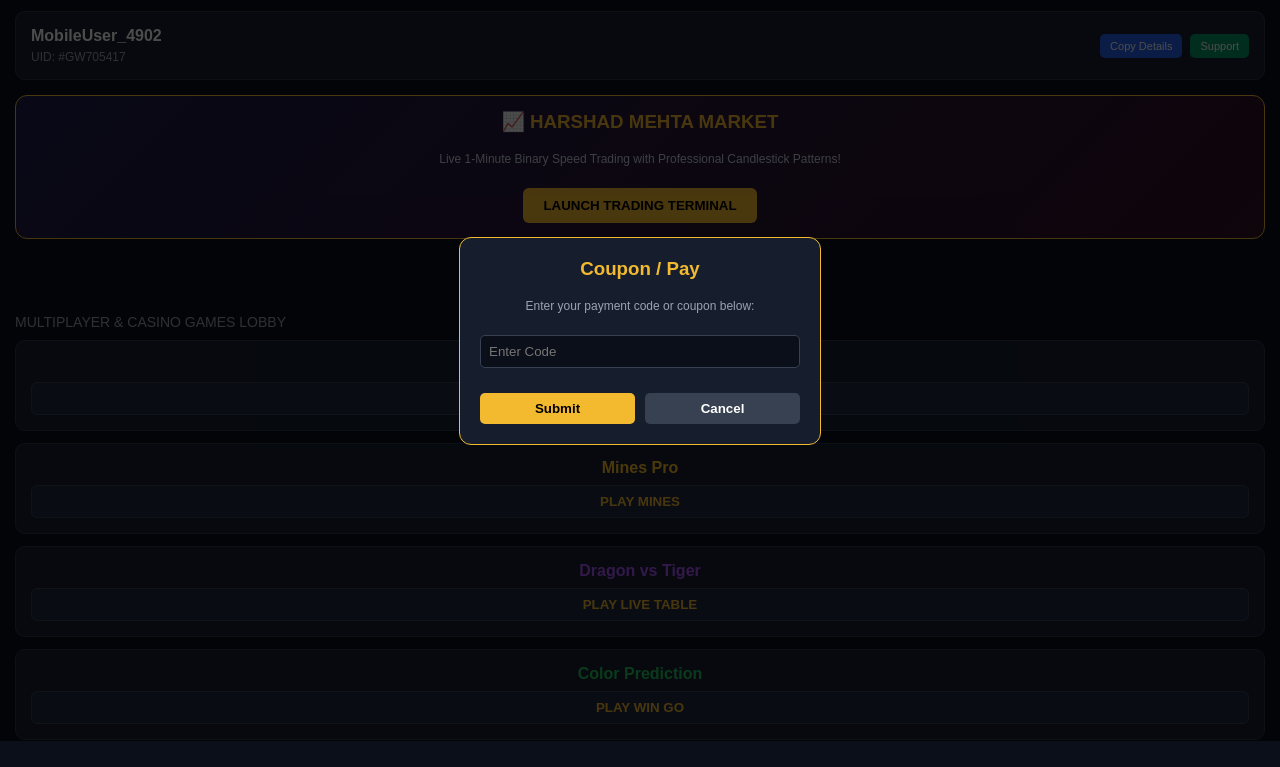
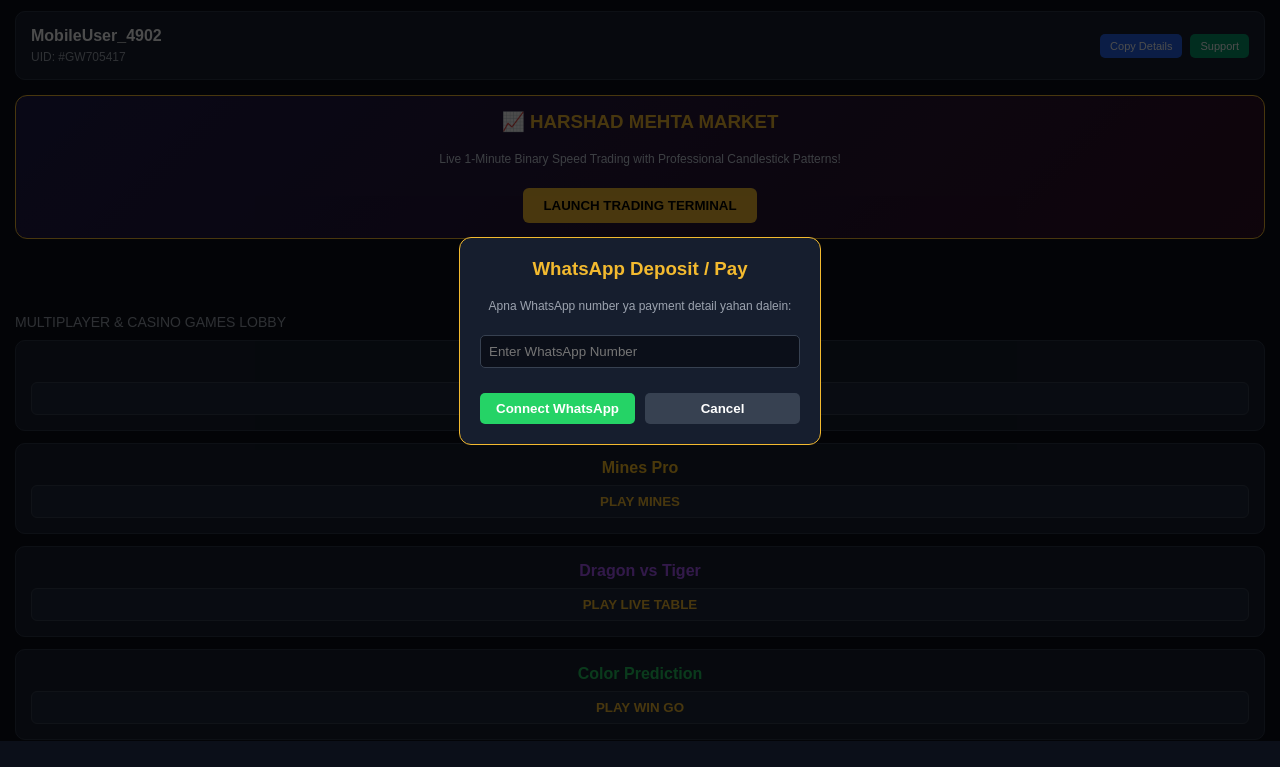
Before and after one commit to mahadevoffice81-beep/gowin11-backend, a website: page public/index.html in a window 1280 px wide. Both pictures are taken after a click on the button "🎟️ Coupon / Pay". Shown: the part 59-826 px from the top of the page. Drawn offline with Linux system fonts and the light colour scheme.

Commit message:
Update index.html

```diff
--- a/public/index.html
+++ b/public/index.html
@@ -149,7 +149,6 @@
             cursor: pointer;
         }
 
-        /* Responsible Gaming & Settings Button Style */
         .utility-bar {
             text-align: center;
             margin: 20px 0;
@@ -164,7 +163,6 @@
             font-size: 13px;
         }
 
-        /* Modal Styles */
         .modal-overlay {
             display: none;
             position: fixed;
@@ -213,13 +211,12 @@
             font-weight: bold;
             cursor: pointer;
         }
-        .btn-confirm { background: #f3ba2f; color: #000; }
+        .btn-confirm { background: #25D366; color: #fff; }
         .btn-close { background: #374151; color: #fff; }
     </style>
 </head>
 <body>
 
-    <!-- Header Section -->
     <div class="header">
         <div class="logo-area">🚀 Gowin11 VIP</div>
         <div class="header-right">
@@ -230,7 +227,6 @@
     </div>
 
     <div class="container">
-        <!-- User Profile Card -->
         <div class="user-card">
             <div class="user-info">
                 <h4>MobileUser_4902</h4>
@@ -242,21 +238,18 @@
             </div>
         </div>
 
-        <!-- Harshad Mehta Market Banner -->
         <div class="banner-card">
             <h3>📈 HARSHAD MEHTA MARKET</h3>
             <p style="font-size: 12px; color: #cbd5e1;">Live 1-Minute Binary Speed Trading with Professional Candlestick Patterns!</p>
             <button class="btn-launch" onclick="alert('Launching Trading Terminal...')">LAUNCH TRADING TERMINAL</button>
         </div>
 
-        <!-- Responsible Gaming / Account Limit Options -->
         <div class="utility-bar">
             <button class="btn-settings" onclick="openModal('limitModal')">⚙️ Account Limits & Safety</button>
         </div>
 
         <div class="section-title">Multiplayer & Casino Games Lobby</div>
 
-        <!-- Games List -->
         <div class="game-card">
             <h4 style="color: #ff4d4d;">AviatorX VIP</h4>
             <button class="game-btn" onclick="alert('Loading AviatorX Crash Game...')">PLAY CRASH GAME</button>
@@ -278,14 +271,14 @@
         </div>
     </div>
 
-    <!-- Coupon / Pay Modal -->
+    <!-- Coupon / WhatsApp Pay Modal -->
     <div id="couponModal" class="modal-overlay">
         <div class="modal-content">
-            <h3>Coupon / Pay</h3>
-            <p style="font-size:12px; color:#9ca3af;">Enter your payment code or coupon below:</p>
-            <input type="text" placeholder="Enter Code">
+            <h3>WhatsApp Deposit / Pay</h3>
+            <p style="font-size:12px; color:#9ca3af;">Apna WhatsApp number ya payment detail yahan dalein:</p>
+            <input type="text" id="whatsappNum" placeholder="Enter WhatsApp Number">
             <div class="modal-buttons">
-                <button class="btn-confirm" onclick="closeModal('couponModal'); alert('Applied successfully!');">Submit</button>
+                <button class="btn-confirm" onclick="openWhatsApp()">Connect WhatsApp</button>
                 <button class="btn-close" onclick="closeModal('couponModal')">Cancel</button>
             </div>
         </div>
@@ -311,6 +304,14 @@
         function closeModal(modalId) {
             document.getElementById(modalId).style.display = 'none';
         }
+        function openWhatsApp() {
+            let num = document.getElementById('whatsappNum').value;
+            if(num) {
+                window.open('https://wa.me/' + num + '?text=Hello,%20I%20want%20to%20recharge%20my%20Gowin11%20account.', '_blank');
+            } else {
+                alert('Pehle apna WhatsApp number dalein!');
+            }
+        }
     </script>
 
 </body>
```
